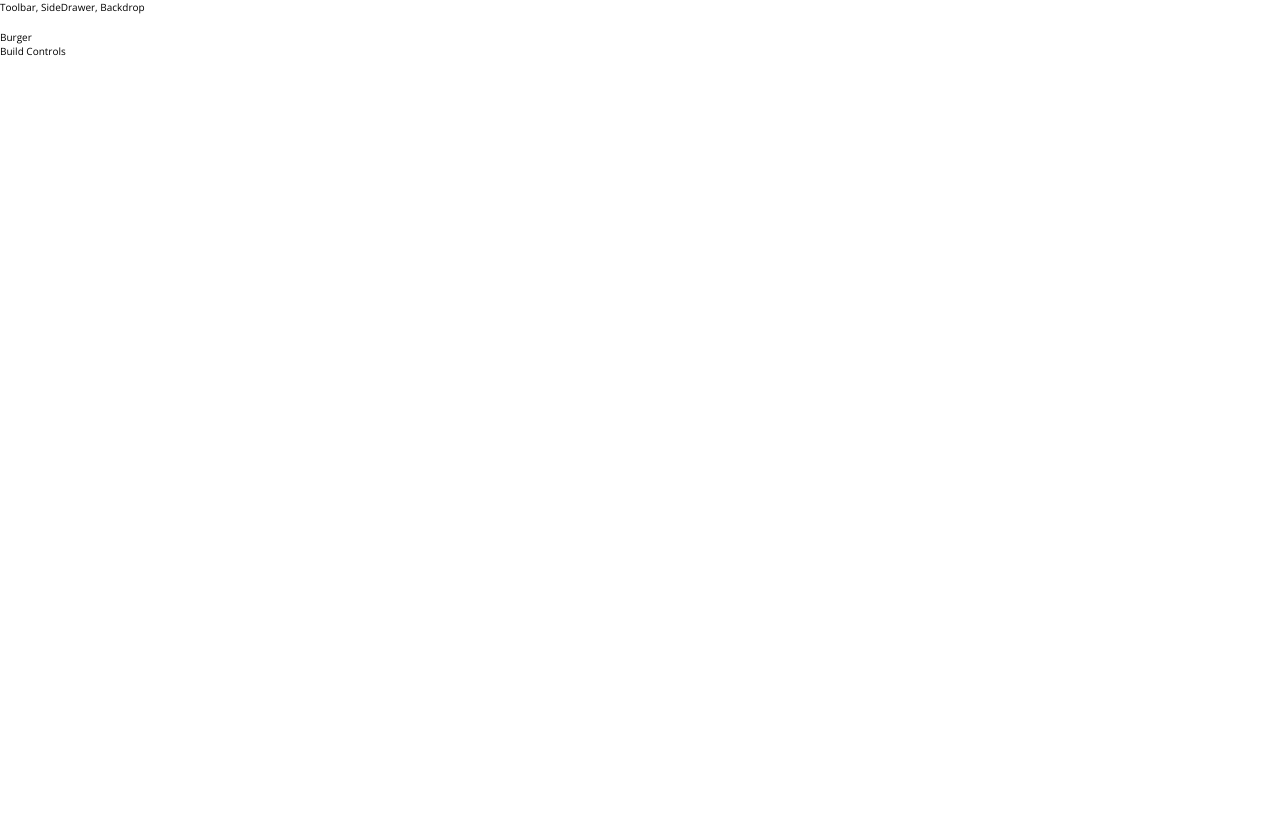
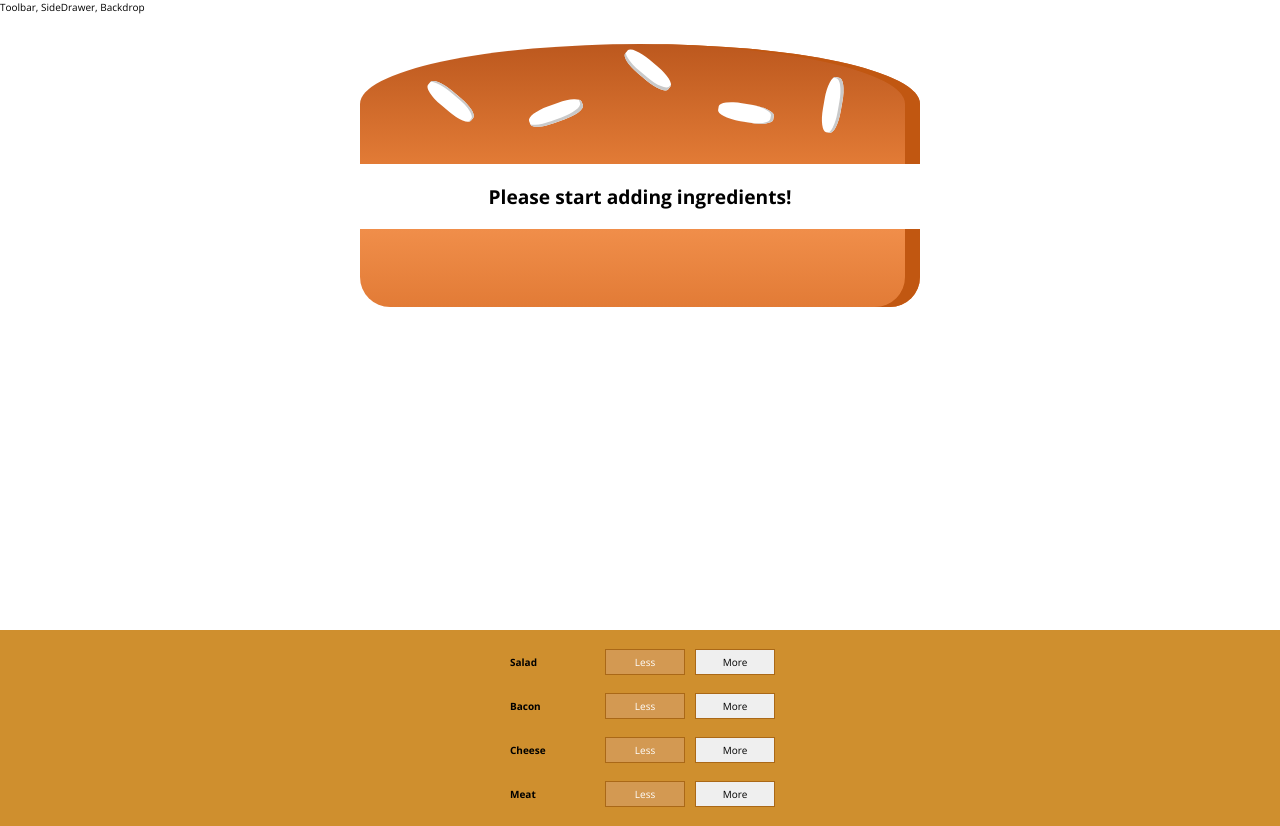
Before and after one commit to bangarangler/BurgerBuilder, a React (Create React App) app: page / in a window 1280 px wide. Before the commit the page ends 800 px from the top, so only its background shows below. Built offline with nearby package versions, Linux system fonts and the light colour scheme.

Commit message:
Completed more of the lesson

```diff
--- a/package.json
+++ b/package.json
@@ -4,6 +4,7 @@
   "private": true,
   "dependencies": {
     "node-sass": "^4.11.0",
+    "prop-types": "^15.7.2",
     "react": "^16.8.2",
     "react-dom": "^16.8.2",
     "react-scripts": "2.1.5"
--- /dev/null
+++ b/src/components/Burger/BuildControls/BuildControl/BuildControl.js
@@ -0,0 +1,15 @@
+import React from 'react';
+
+import classes from './BuildControl.module.scss';
+
+const buildControl = props => {
+  return (
+    <div className={classes.BuildControl}>
+      <div className={classes.Label}>{props.label}</div>
+      <button className={classes.Less}>Less</button>
+      <button className={classes.more} onClick={props.added}>More</button>
+    </div>
+  )
+}
+
+export default buildControl;
--- /dev/null
+++ b/src/components/Burger/BuildControls/BuildControl/BuildControl.module.scss
@@ -0,0 +1,56 @@
+.BuildControl {
+    display: flex;
+    justify-content: space-between;
+    align-items: center;
+    margin: 5px 0;
+}
+
+.BuildControl button {
+    display: block;
+    font: inherit;
+    padding: 5px;
+    margin: 0 5px;
+    width: 80px;
+    border: 1px solid #AA6817;
+    cursor: pointer;
+    outline: none;
+}
+
+.BuildControl button:disabled {
+    background-color: #AC9980;
+    border: 1px solid #7E7365;
+    color: #ccc;
+    cursor: default;
+}
+
+.BuildControl button:hover:disabled {
+    background-color: #AC9980;
+    color: #ccc;
+    cursor: not-allowed;
+}
+
+.Label {
+    padding: 10px;
+    font-weight: bold;
+    width: 80px;
+}
+
+.BuildControl .Less {
+    background-color: #D39952;
+    color: white;
+}
+
+.BuildControl .More {
+    background-color: #8F5E1E;
+    color: white;
+}
+
+.BuildControl .Less:hover, .BuildControl .Less:active {
+    background-color: #DAA972;
+    color: white;
+}
+
+.BuildControl .More:hover,.BuildControl .More:active {
+    background-color: #99703F;
+    color: white;
+}
--- /dev/null
+++ b/src/components/Burger/BuildControls/BuildControls.js
@@ -0,0 +1,25 @@
+import React from 'react';
+
+import classes from './BuildControls.module.scss';
+import BuildControl from './BuildControl/BuildControl';
+
+const controls = [
+  { label: 'Salad', type: 'salad'},
+  { label: 'Bacon', type: 'bacon'},
+  { label: 'Cheese', type: 'cheese'},
+  { label: 'Meat', type: 'meat'}
+]
+
+const buildControls = props => {
+  return (
+    <div className={classes.BuildControls}>
+      {controls.map(ctrl => (
+        <BuildControl key={ctrl.label} label={ctrl.label}
+        added={() => props.ingredientAdded(ctrl.type)}
+        />
+      ))}
+    </div>
+  );
+}
+
+export default buildControls;
--- /dev/null
+++ b/src/components/Burger/BuildControls/BuildControls.module.scss
@@ -0,0 +1,10 @@
+.BuildControls {
+  width: 100%;
+  background-color: #cf8f2e;
+  display: flex;
+  flex-flow: column;
+  align-items: center;
+  box-shadow: 0 2px 1px #ccc;
+  margin: auto;
+  padding: 10px 0;
+}
--- a/src/components/Burger/Burger.js
+++ b/src/components/Burger/Burger.js
@@ -0,0 +1,29 @@
+import React from 'react';
+
+import classes from './Burger.module.scss';
+import BurgerIngredient from './BurgerIngredient/BurgerIngredient';
+
+const burger = props => {
+  let transformedIngredients = Object.keys(props.ingredients)
+  .map(igKey => {
+    return [...Array(props.ingredients[igKey])].map((_, i) => {
+      return <BurgerIngredient key={igKey + i} type={igKey} />;
+    });
+  })
+  .reduce((arr, el) => {
+    return arr.concat(el)
+  }, []);
+  if(transformedIngredients.length === 0) {
+    transformedIngredients = <p>Please start adding ingredients!</p>
+  }
+  return (
+    <div className={classes.Burger}>
+    <BurgerIngredient type="bread-top" />
+    {transformedIngredients}
+    <BurgerIngredient type="bread-bottom" />
+
+    </div>
+  );
+}
+
+export default burger;
--- /dev/null
+++ b/src/components/Burger/Burger.module.scss
@@ -0,0 +1,24 @@
+.Burger {
+  width: 100%;
+  margin: auto;
+  height: 250px;
+  overflow: scroll;
+  text-align: center;
+  font-weight: bold;
+  font-size: 1.2rem;
+
+  @media (min-width: 500px) and (min-height: 400px) {
+    width: 350px;
+    height: 300px;
+  }
+
+  @media (min-width: 500px) and (min-height: 401px) {
+    width: 450px;
+    height: 400px;
+  }
+
+  @media (min-width: 1000px) and (min-height: 700px) {
+    width: 700px;
+    height: 600px;
+  }
+}
--- a/src/components/Burger/BurgerIngredient/BurgerIngredient.js
+++ b/src/components/Burger/BurgerIngredient/BurgerIngredient.js
@@ -1,11 +1,14 @@
-import React from "react";
+import React, { Component } from "react";
+import PropTypes from 'prop-types';
 
 import classes from "./BurgerIngredient.module.scss";
 
-const burgerIngredient = props => {
+class  BurgerIngredient extends Component {
+  render () {
+
   let ingredient = null;
 
-  switch (props.type) {
+  switch (this.props.type) {
     case "bread-bottom":
       ingredient = <div className={classes.BreadBottom} />;
       break;
@@ -37,5 +40,10 @@
 
   return ingredient;
 };
+}
 
-export default burgerIngredient;
+BurgerIngredient.propType = {
+  type: PropTypes.string.isRequired
+}
+
+export default BurgerIngredient;
--- a/src/containers/BurgerBuilder/BurgerBuilder.js
+++ b/src/containers/BurgerBuilder/BurgerBuilder.js
@@ -1,14 +1,54 @@
 import React from "react";
 
 import Aux from "../../hoc/Aux";
+import Burger from '../../components/Burger/Burger';
+import BuildControls from '../../components/Burger/BuildControls/BuildControls';
+
+const INGREDIENT_PRICES = {
+  salad: .5,
+  cheese: .4,
+  meat: 1.3,
+  bacon: .7
+}
 
 class BurgerBuilder extends React.Component {
+  // constructor(props) {
+  //   super(props);
+  //   this.state = {
+  //   }
+  // }
+  state = {
+    ingredients: {
+      salad: 0,
+      bacon: 0,
+      cheese: 0,
+      meat: 0
+    },
+    totalPrice: 4
+  }
+
+  addIngredientHandler = (type) => {
+    const oldCount = this.state.ingredients[type];
+    const updatedCount = oldCount + 1;
+    const updatedIngredients = {
+      ...this.state.ingredients
+    };
+    updatedIngredients[type] = updatedCount;
+    const priceAddition = INGREDIENT_PRICES[type];
+    const oldPrice = this.state.totalPrice;
+    const newPrice = oldPrice + priceAddition;
+    this.setState({totalPrice: newPrice, ingredients: updatedIngredients});
+  }
+
+  removeIngredientHandler = (type) => {
+
+  }
   render() {
     return (
-      <Aux>
-        <div>Burger</div>
-        <div>Build Controls</div>
-      </Aux>
+    <Aux>
+      <Burger ingredients={this.state.ingredients} />
+      <BuildControls ingredientAdded={this.addIngredientHandler} />
+    </Aux>
     );
   }
 }
```
Also changed, not shown: 1 other file (tests, documents, lock files or other folders).
